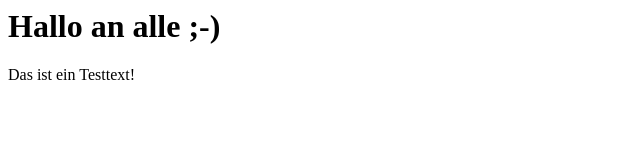
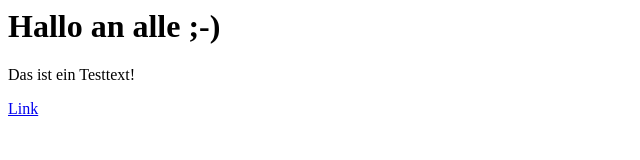
Before and after one commit to Mth1984/MyFirstHomepage, a plain HTML site: page index.html in a window 1280 px wide. Shown: the full height of the page, 0-640 px from the left. Drawn offline with Linux system fonts and the light colour scheme.

Commit message:
Test Link

```diff
--- a/index.html
+++ b/index.html
@@ -5,5 +5,5 @@
     <p>
         Das ist ein Testtext!
     </p>
-    <a href="my2testsite.html"></a>
+    <a href="my2testsite.html"> Link </a>
 </div>
```
